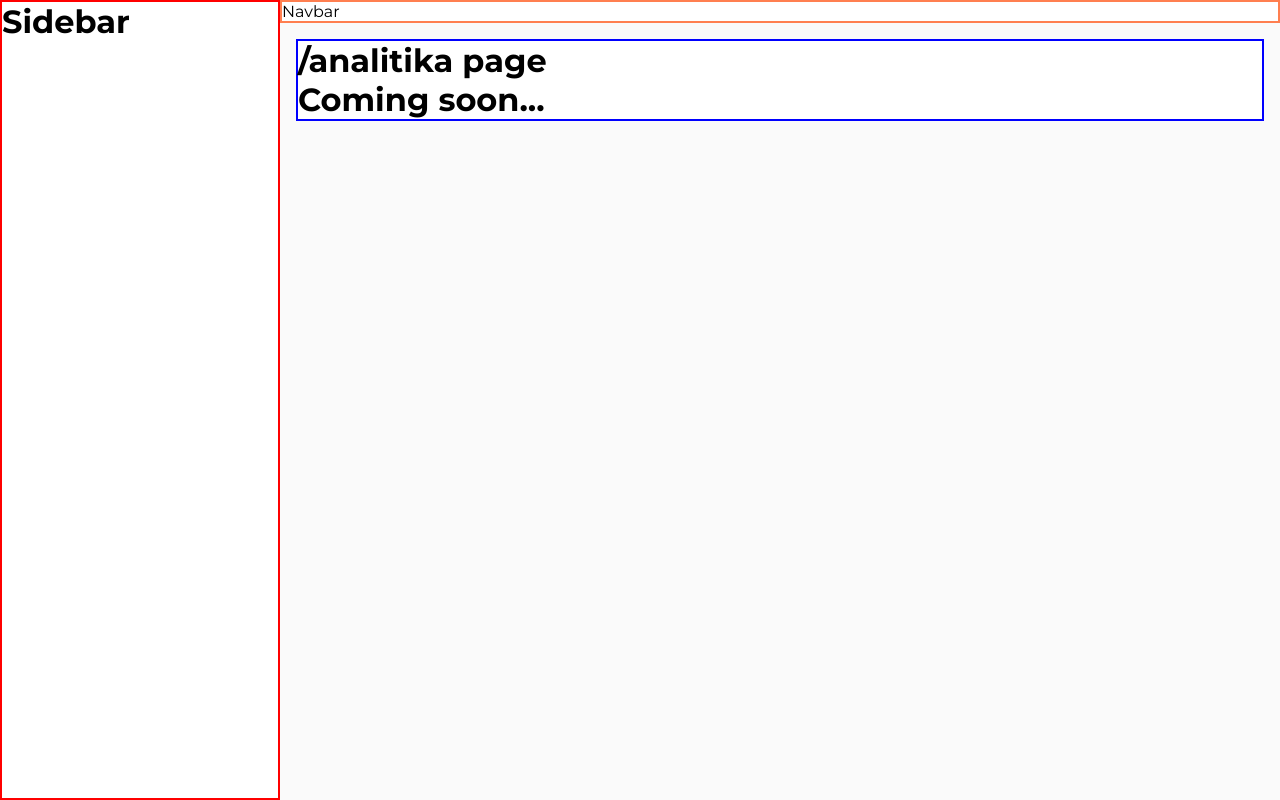
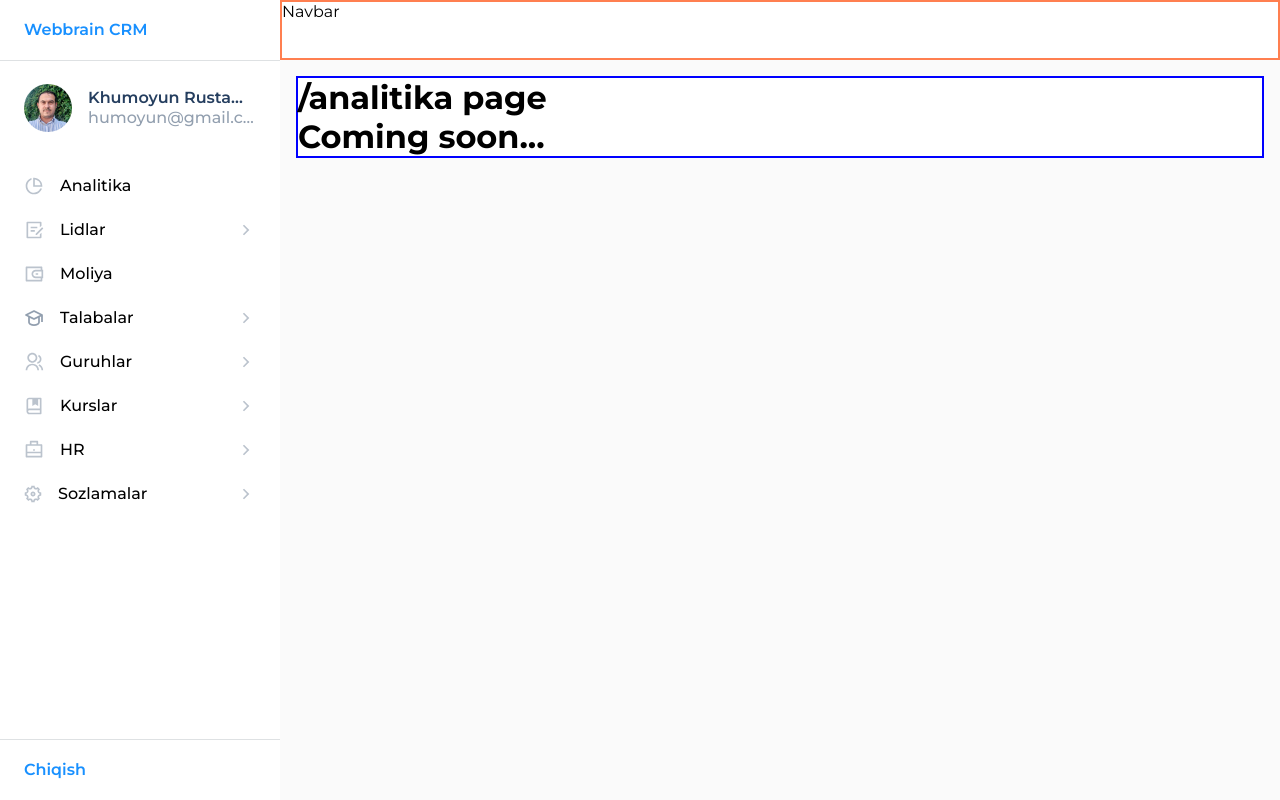
Before and after one commit to humoyuntech/CRM, a React (Vite) app: page /analitika in a window 1280 px wide. Built offline with nearby package versions, Linux system fonts and the light colour scheme.

Commit message:
Create Sidebar

```diff
--- a/src/components/Navbar/style.js
+++ b/src/components/Navbar/style.js
@@ -3,6 +3,7 @@ import styled from "styled-components";
 const Container = styled.div`
   border: 2px solid coral;
   background-color: white;
+  height: 60px;
 `;
 
 export { Container };
--- a/src/components/Sidebar/index.jsx
+++ b/src/components/Sidebar/index.jsx
@@ -1,13 +1,65 @@
-import React from 'react'
-import { Container, Side, Body, Wrapper } from './style'
-import { Outlet } from 'react-router-dom'
-import Navbar from '../Navbar'
+import { Outlet, useNavigate } from "react-router-dom";
+import { Arrow, Body, ChildWrapper, Container, LogOut, Logo, Menu, MenuItem, Side, Wrapper,} from "./style";
 
-const Sidebar = () => {
+import Navbar from "../Navbar";
+import { Profile } from "./profile";
+import sidebar from "../../utils/sidebar";
+import { useState } from "react";
+
+export const Sidebar = () => {
+  const [open, setOpen] = useState([3]);
+
+  const navigate = useNavigate();
+  const onClickLogo = () => {
+    navigate("/");
+  };
+  const onLogOut = () => {
+    navigate("/");
+  };
+
+  const onClickParent = (id) => {
+    if (open.includes(id)) {
+      let data = open.filter((val) => val !== id);
+      setOpen(data);
+    } else {
+      setOpen([...open, id]);
+    }
+  };
   return (
-      <Container>
+    <Container>
       <Side>
-        <h1>Sidebar</h1>
+        <Logo onClick={onClickLogo}>Webbrain CRM</Logo>
+        <Profile name="Khumoyun Rustamov" email="humoyun@gmail.com" />
+        <Menu>
+          {sidebar.map((parent) => {
+            const active = open.includes(parent.id);
+            const { icon: Icon } = parent;
+            return (
+              <>
+                <MenuItem
+                  key={parent.id}
+                  onClick={() => onClickParent(parent.id)}
+                >
+                  <MenuItem.Title>
+                    <Icon className="icon" /> {parent.title}
+                  </MenuItem.Title>
+                  {parent?.children?.length && <Arrow active={active} />}
+                </MenuItem>
+                <ChildWrapper active={active}>
+                  {parent?.children?.map((child) => {
+                    return (
+                      <MenuItem key={child?.id}>
+                        <MenuItem.Title>{child?.title}</MenuItem.Title>
+                      </MenuItem>
+                    );
+                  })}
+                </ChildWrapper>
+              </>
+            );
+          })}
+        </Menu>
+
+        <LogOut onClick={onLogOut}>Chiqish</LogOut>
       </Side>
       <Body>
         <Navbar />
@@ -16,7 +68,7 @@ const Sidebar = () => {
         </Wrapper>
       </Body>
     </Container>
-  )
-}
+  );
+};
 
-export default Sidebar
+export default Sidebar;
--- /dev/null
+++ b/src/components/Sidebar/profile.jsx
@@ -0,0 +1,14 @@
+import { ProfileContaier } from "./style";
+import noImg from "../../assets/images/noUser.webp";
+
+export const Profile = ({name, email}) => {
+  return (
+    <ProfileContaier>
+      <ProfileContaier.Image src={noImg} />
+      <div>
+        <ProfileContaier.Name>{name || "User"}</ProfileContaier.Name>
+        <ProfileContaier.Email>{email || 'User Mail'}</ProfileContaier.Email>
+      </div>
+    </ProfileContaier>
+  );
+};
--- a/src/components/Sidebar/style.js
+++ b/src/components/Sidebar/style.js
@@ -1,14 +1,25 @@
 import styled from "styled-components";
+import arrow from "../../assets/icons/rightArrow.svg?react";
+
+const Arrow = styled(arrow)`
+  display: flex;
+  margin-left: auto;
+  transform: ${({ active }) => active && `rotate(90deg)`};
+  transition: all 0.1s;
+`;
 
 const Container = styled.div`
   display: flex;
 `;
 const Side = styled.div`
+  display: flex;
+  flex-direction: column;
+  position: relative;
   width: 280px;
   max-width: 280px;
   min-width: 280px;
   background-color: white;
-  border: 2px solid red;
+  /* border: 2px solid red; */
   height: 100vh;
   overflow: hidden;
   overflow-y: scroll;
@@ -25,5 +36,104 @@ const Wrapper = styled.div`
   margin: 16px;
   background-color: white;
 `;
+const Logo = styled.div`
+  position: sticky;
+  top: 0;
+  font-weight: 600;
+  size: 20px;
+  line-height: 28px;
+  color: rgba(24, 144, 255, 1);
+  padding: 16px 24px;
+  border-bottom: 1px solid rgba(222, 225, 227, 1);
+  cursor: pointer;
+  background-color: white;
+`;
 
-export { Container, Side, Body, Wrapper };
+const LogOut = styled(Logo)`
+  display: flex;
+  margin-top: auto;
+  width: 100%;
+  position: sticky;
+  bottom: 0;
+  border-top: 1px solid rgba(222, 225, 227, 1);
+  border-bottom: 0;
+`;
+
+// PROFILE
+const ProfileContaier = styled.div`
+  display: flex;
+  justify-content: center;
+  align-items: center;
+  margin: 23px 24px 32px 24px;
+`;
+
+ProfileContaier.Image = styled.img`
+  width: 48px;
+  height: 48px;
+  border-radius: 50%;
+  margin-right: 16px;
+`;
+ProfileContaier.Name = styled.div`
+  width: 168px;
+  font-weight: 600;
+  size: 14px;
+  line-height: 20px;
+  white-space: nowrap;
+  overflow: hidden;
+  text-overflow: ellipsis;
+  color: var(--primaryColor);
+`;
+ProfileContaier.Email = styled.div`
+  width: 168px;
+  font-weight: 500;
+  size: 12px;
+  line-height: 20px;
+  color: var(--secondaryColor);
+  white-space: nowrap;
+  overflow: hidden;
+  text-overflow: ellipsis;
+`;
+
+// MENU
+const Menu = styled.div`
+  display: flex;
+  flex-direction: column;
+`;
+
+const MenuItem = styled.div`
+  display: flex;
+  align-items: center;
+  &:hover {
+    cursor: pointer;
+    background-color: rgba(248, 250, 252, 1);
+  }
+  padding-right: 24px;
+`;
+
+MenuItem.Title = styled.div`
+  display: flex;
+  align-items: center;
+  flex: 1;
+  font-weight: 500;
+  size: 14px;
+  line-height: 20px;
+  padding: 12px 0 12px 24px;
+
+  &:hover {
+    color: var(--activeColor);
+    & path {
+      fill: var(--activeColor);
+    }
+  }
+  .icon {
+    margin-right: 16px;
+  }
+`;
+
+const ChildWrapper = styled.div`
+  margin-left: 35px;
+  height: ${({ active }) => (active ? "auto" : "0px")};
+  overflow: hidden;
+`;
+
+export { Container, ChildWrapper, MenuItem, Side, Body, Menu, Wrapper, Logo, LogOut, ProfileContaier, Arrow };
--- a/src/utils/sidebar.js
+++ b/src/utils/sidebar.js
@@ -37,7 +37,7 @@ const sidebar = [
     children: [
       {
         id: `2-1`,
-        title: "Barcha Lidlar",
+        title: "Barcha lidlar",
         path: "/lidlar/all-lids",
         isPrivate: true,
         element: Generics,
@@ -45,7 +45,7 @@ const sidebar = [
       },
       {
         id: `2-2`,
-        title: "Birinchi Dars",
+        title: "Birinchi dars",
         path: "/lidlar/first-class",
         isPrivate: true,
         element: Generics,
@@ -53,7 +53,7 @@ const sidebar = [
       },
       {
         id: `2-3`,
-        title: "Yangi Talabalar",
+        title: "Yangi talabalar",
         path: "/lidlar/new-students",
         isPrivate: true,
         element: Generics,
```
Also changed, not shown: review.js (+7 -7 lines).
